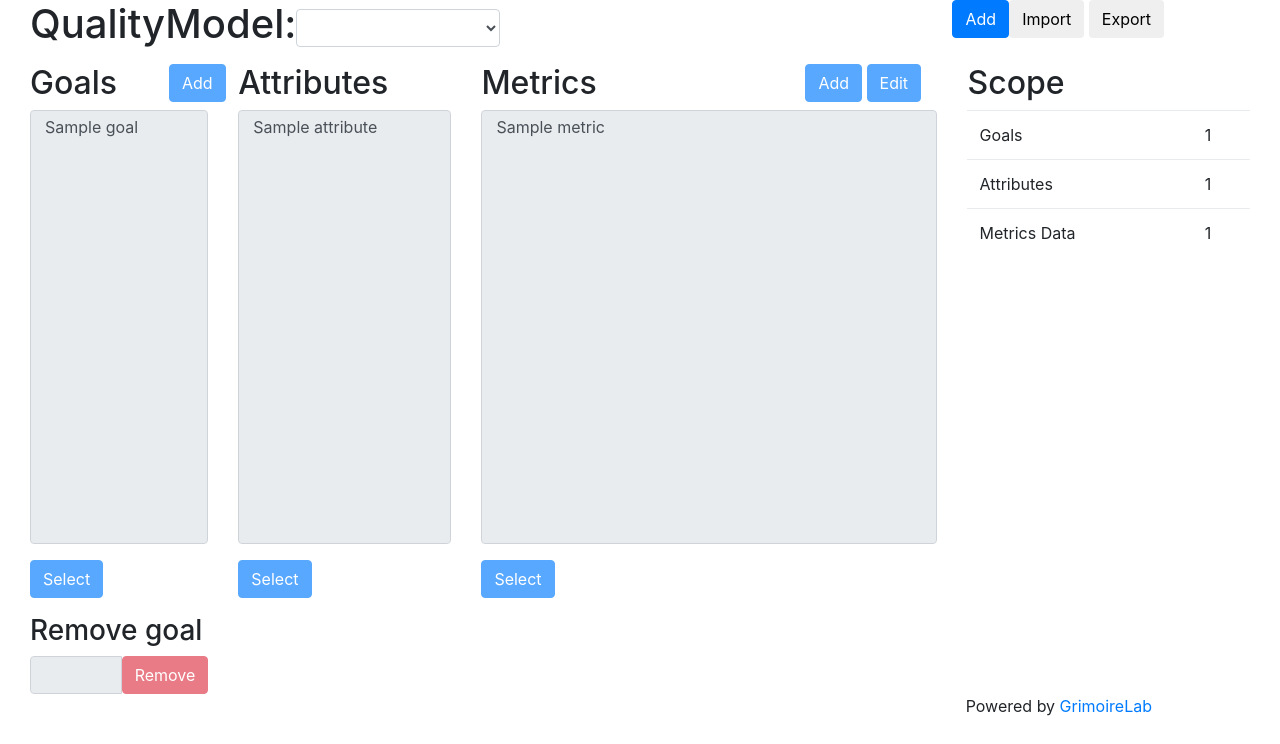
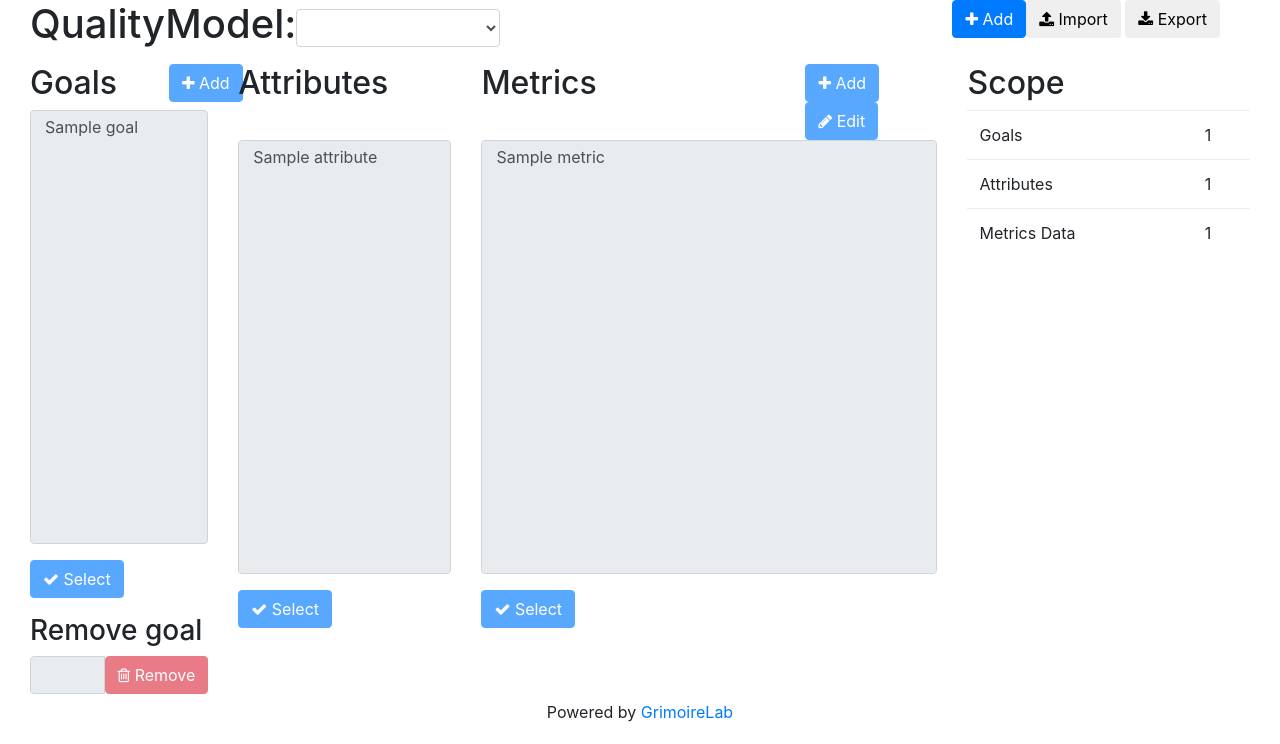
Before and after one commit to Bitergia/prosoul, a Django app: page /meditor/editor in a window 1280 px wide. Shown: the part 56-800 px from the top of the page. Run offline with Django 3.2, Linux system fonts and the light colour scheme; tables that the repository leaves empty hold one stand-in row (values such as "Sample post"); some libraries are stand-ins or nearby versions.

Commit message:
[template] Sync base.html template with the last version used in Bestiary
It includes fontawesome and some other features and clean not needed things.

```diff
--- a/django_meditor/django_meditor/templates/base.html
+++ b/django_meditor/django_meditor/templates/base.html
@@ -15,24 +15,8 @@
         <script src="https://cdnjs.cloudflare.com/ajax/libs/popper.js/1.12.3/umd/popper.min.js" integrity="sha384-vFJXuSJphROIrBnz7yo7oB41mKfc8JzQZiCq4NCceLEaO4IHwicKwpJf9c9IpFgh" crossorigin="anonymous"></script>
         <script src="https://maxcdn.bootstrapcdn.com/bootstrap/4.0.0-beta.2/js/bootstrap.min.js" integrity="sha384-alpBpkh1PFOepccYVYDB4do5UnbKysX5WZXm3XxPqe5iKTfUKjNkCk9SaVuEZflJ" crossorigin="anonymous"></script>
         <script src="https://cdnjs.cloudflare.com/ajax/libs/bootstrap-datepicker/1.7.1/js/bootstrap-datepicker.min.js" integrity="sha256-TueWqYu0G+lYIimeIcMI8x1m14QH/DQVt4s9m/uuhPw=" crossorigin="anonymous"></script>
-        <link rel="stylesheet" href="https://cdnjs.cloudflare.com/ajax/libs/bootstrap-datepicker/1.7.1/css/bootstrap-datepicker.min.css" integrity="sha256-I4gvabvvRivuPAYFqevVhZl88+vNf2NksupoBxMQi04=" crossorigin="anonymous" />
-        <link rel="apple-touch-icon" sizes="57x57" href="/static/img/favicon/apple-icon-57x57.png">
-        <link rel="apple-touch-icon" sizes="60x60" href="/static/img/favicon/apple-icon-60x60.png">
-        <link rel="apple-touch-icon" sizes="72x72" href="/static/img/favicon/apple-icon-72x72.png">
-        <link rel="apple-touch-icon" sizes="76x76" href="/static/img/favicon/apple-icon-76x76.png">
-        <link rel="apple-touch-icon" sizes="114x114" href="/static/img/favicon/apple-icon-114x114.png">
-        <link rel="apple-touch-icon" sizes="120x120" href="/static/img/favicon/apple-icon-120x120.png">
-        <link rel="apple-touch-icon" sizes="144x144" href="/static/img/favicon/apple-icon-144x144.png">
-        <link rel="apple-touch-icon" sizes="152x152" href="/static/img/favicon/apple-icon-152x152.png">
-        <link rel="apple-touch-icon" sizes="180x180" href="/static/img/favicon/apple-icon-180x180.png">
-        <link rel="icon" type="image/png" sizes="192x192"  href="/static/img/favicon/android-icon-192x192.png">
-        <link rel="icon" type="image/png" sizes="32x32" href="/static/img/favicon/favicon-32x32.png">
-        <link rel="icon" type="image/png" sizes="96x96" href="/static/img/favicon/favicon-96x96.png">
-        <link rel="icon" type="image/png" sizes="16x16" href="/static/img/favicon/favicon-16x16.png">
-        <link rel="manifest" href="/manifest.json">
-        <meta name="msapplication-TileColor" content="#ffffff">
-        <meta name="msapplication-TileImage" content="/static/img/favicon/ms-icon-144x144.png">
-        <meta name="theme-color" content="#ffffff">
+        <link rel="stylesheet" href="https://cdnjs.cloudflare.com/ajax/libs/bootstrap-datepicker/1.7.1/css/bootstrap-datepicker.min.css" integrity="sha256-I4gvabvvRivuPAYFqevVhZl88+vNf2NksupoBxMQi04=" crossorigin="anonymous"/>
+        <link rel="stylesheet" href="https://cdnjs.cloudflare.com/ajax/libs/font-awesome/4.7.0/css/font-awesome.min.css">
         {% endblock %}
     </head>
     <body>
@@ -40,6 +24,7 @@
             <a href="/meditor" class="navbar-brand">
                 <img src="/static/img/meditor.svg" width="30" height="30" class="d-inline-block align-top" alt="">Viewer
             </a>
+
             <ul class="navbar-nav">
               <li class="nav-item">
                   <a class="nav-link {% if active_page == 'quality_models' %} 'active' {% endif %}" href="editor">Editor</a>
@@ -48,7 +33,6 @@
                   <a class="nav-link {% if active_page == 'quality_models' %} 'active' {% endif %}" href="/admin">Admin (admin/admin for login)</a>
               </li>
             </ul>
-
         </nav>
         <div class="container-fluid">
             {% if err != None %}
@@ -61,10 +45,8 @@
             {% endif %}
         {% block body %}{% endblock %}
         </div>
-        <div style="clear:both; width:90%;">
-          <div style="float:right">
-            Powered by <a href="https://grimoirelab.github.io">GrimoireLab</a>
-          </div>
-        </div>
+        <footer class="footer fixed-bottom container-fluid bg-4 text-center" style="margin-bottom: 20px;">
+          Powered by <a href="https://grimoirelab.github.io">GrimoireLab</a>
+        </footer>
     </body>
 </html>
```
